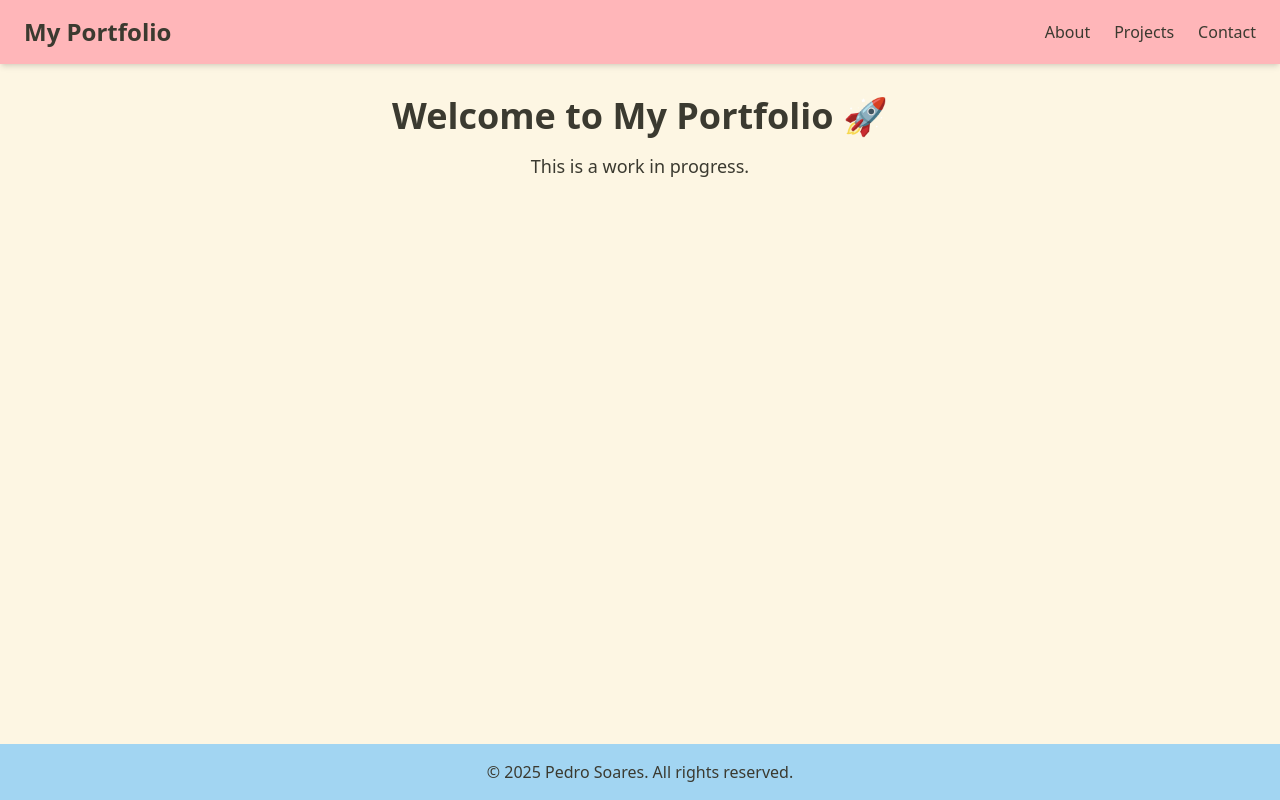
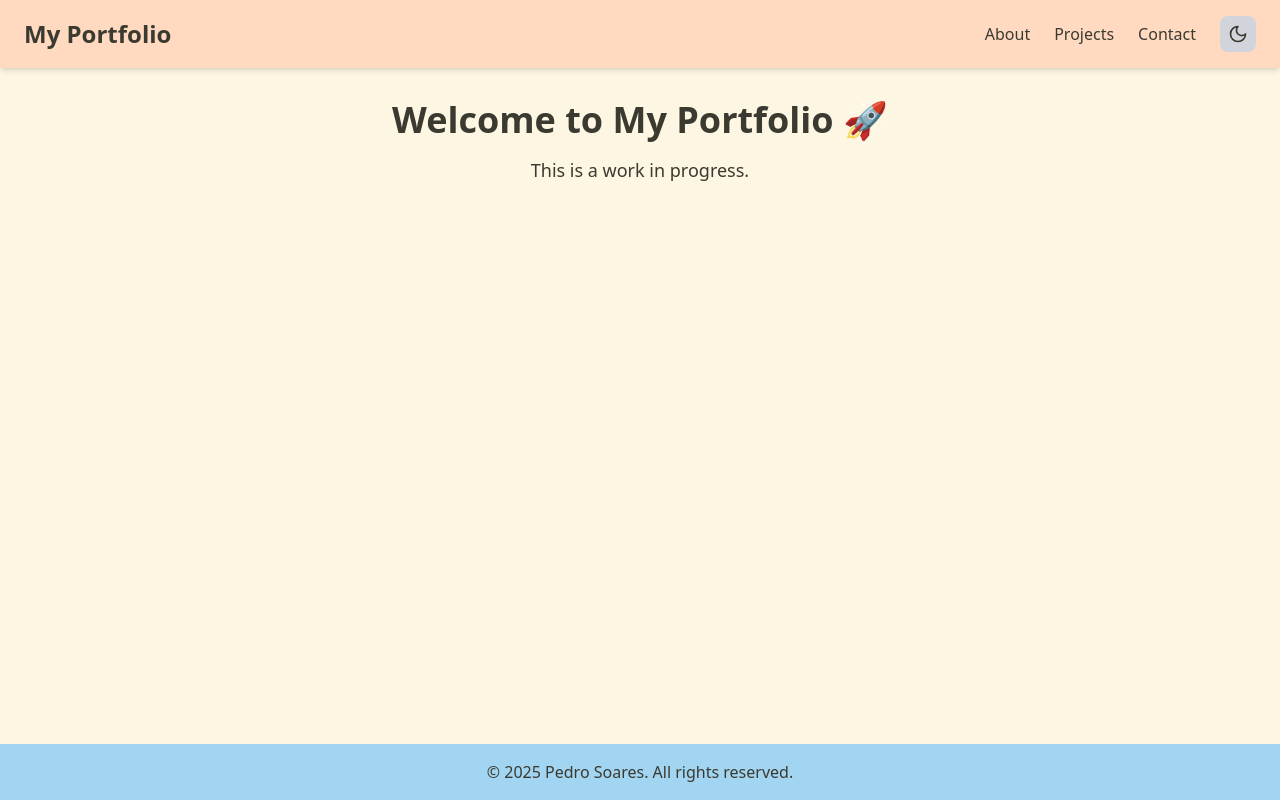
Before and after one commit to pedromssoares/my-portfolio, a Next.js app: page / in a window 1280 px wide. Built offline with nearby package versions, Linux system fonts and the light colour scheme.

Commit message:
fix: properly configure dark mode in Tailwind

```diff
--- a/package.json
+++ b/package.json
@@ -9,6 +9,7 @@
     "lint": "next lint"
   },
   "dependencies": {
+    "lucide-react": "^0.476.0",
     "next": "15.1.7",
     "react": "^19.0.0",
     "react-dom": "^19.0.0"
--- a/src/components/Header.tsx
+++ b/src/components/Header.tsx
@@ -1,9 +1,14 @@
+import { Moon, Sun } from "lucide-react";
+import useTheme from "@/hooks/useTheme";
+
 export default function Header() {
+  const { theme, toggleTheme } = useTheme();
+
   return (
     <header className="w-full bg-primary text-text dark:bg-gray-900 dark:text-white py-4 px-6 shadow-md">
       <div className="max-w-7xl mx-auto flex justify-between items-center">
         <h1 className="text-2xl font-bold">My Portfolio</h1>
-        <nav>
+        <nav className="flex items-center gap-6">
           <ul className="flex gap-6">
             <li>
               <a href="#about" className="hover:text-accent transition">
@@ -21,6 +26,13 @@ export default function Header() {
               </a>
             </li>
           </ul>
+          {/* Dark Mode Toggle Button */}
+          <button
+            onClick={toggleTheme}
+            className="p-2 rounded-lg bg-gray-300 dark:bg-gray-700 hover:bg-gray-400 dark:hover:bg-gray-600 transition-all"
+          >
+            {theme === "dark" ? <Sun size={20} /> : <Moon size={20} />}
+          </button>
         </nav>
       </div>
     </header>
--- /dev/null
+++ b/src/hooks/useTheme.ts
@@ -0,0 +1,24 @@
+import { useEffect, useState } from "react";
+
+export default function useTheme() {
+  const [theme, setTheme] = useState<string>(() => {
+    if (typeof window !== "undefined") {
+      return localStorage.getItem("theme") || "light";
+    }
+    return "light";
+  });
+
+  useEffect(() => {
+    if (typeof window !== "undefined") {
+      document.documentElement.classList.remove("light", "dark");
+      document.documentElement.classList.add(theme);
+      localStorage.setItem("theme", theme);
+    }
+  }, [theme]);
+
+  const toggleTheme = () => {
+    setTheme((prevTheme) => (prevTheme === "light" ? "dark" : "light"));
+  };
+
+  return { theme, toggleTheme };
+}
--- a/tailwind.config.ts
+++ b/tailwind.config.ts
@@ -6,14 +6,15 @@ export default {
     "./src/components/**/*.{js,ts,jsx,tsx,mdx}",
     "./src/app/**/*.{js,ts,jsx,tsx,mdx}",
   ],
+  darkMode: "class",
   theme: {
     extend: {
       colors: {
         background: "#fdf6e3",  // Tom pastel para o fundo claro
         text: "#3b3a30",        // Cor escura para contraste
-        primary: "#ffb6b9",     // Rosa pastel
+        primary: "#ffdac1",     // Tom creme
         secondary: "#a2d5f2",   // Azul pastel
-        accent: "#ffdac1",      // Detalhes em tom creme
+        accent: "#ffb6b9",      // Detalhes em rosa pastel
         darkBackground: "#1a1a1a",  // Fundo escuro para dark mode
         darkText: "#ffffff",         // Texto branco no dark mode
       },
```
Also changed, not shown: 1 other file (tests, documents, lock files or other folders).
